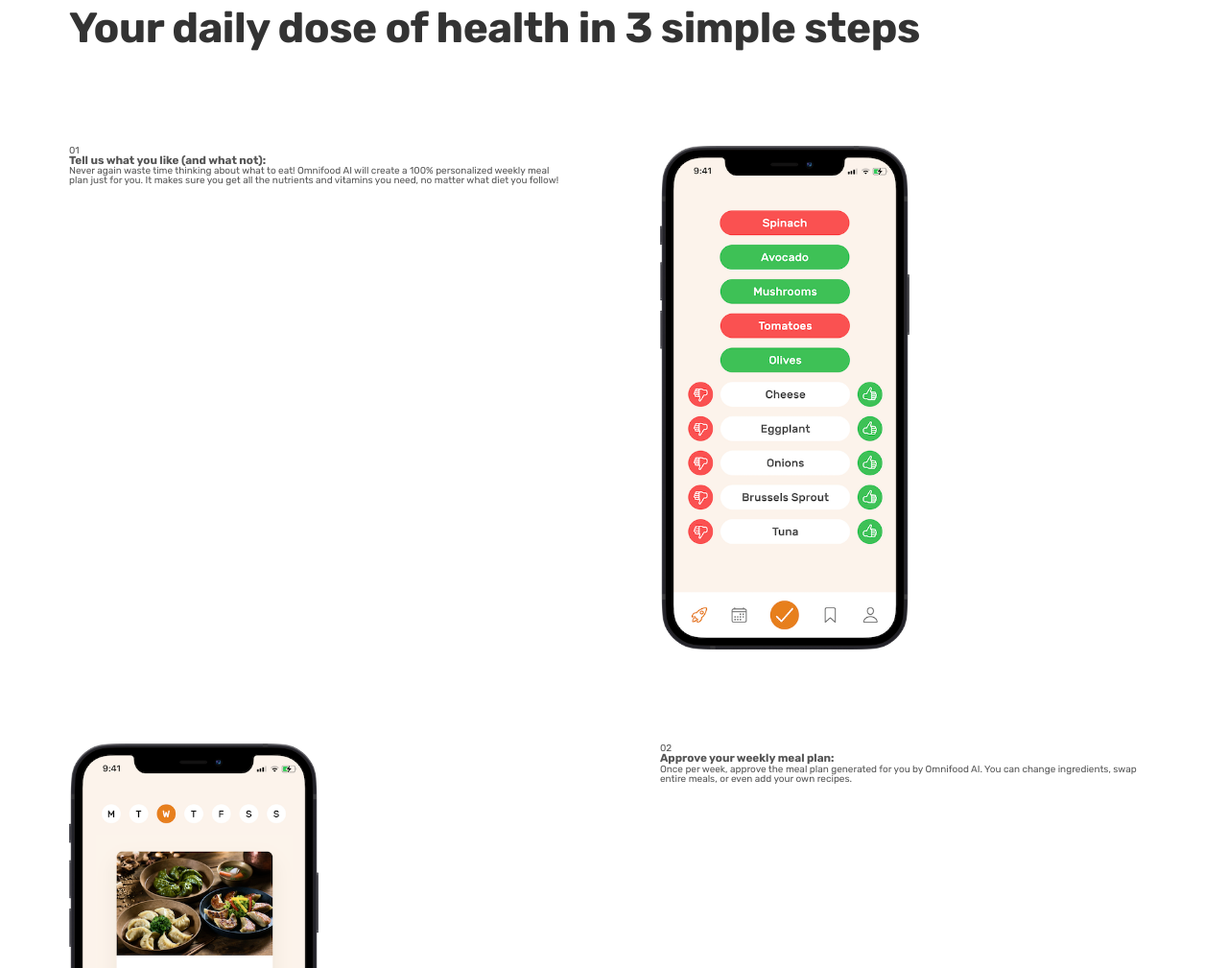
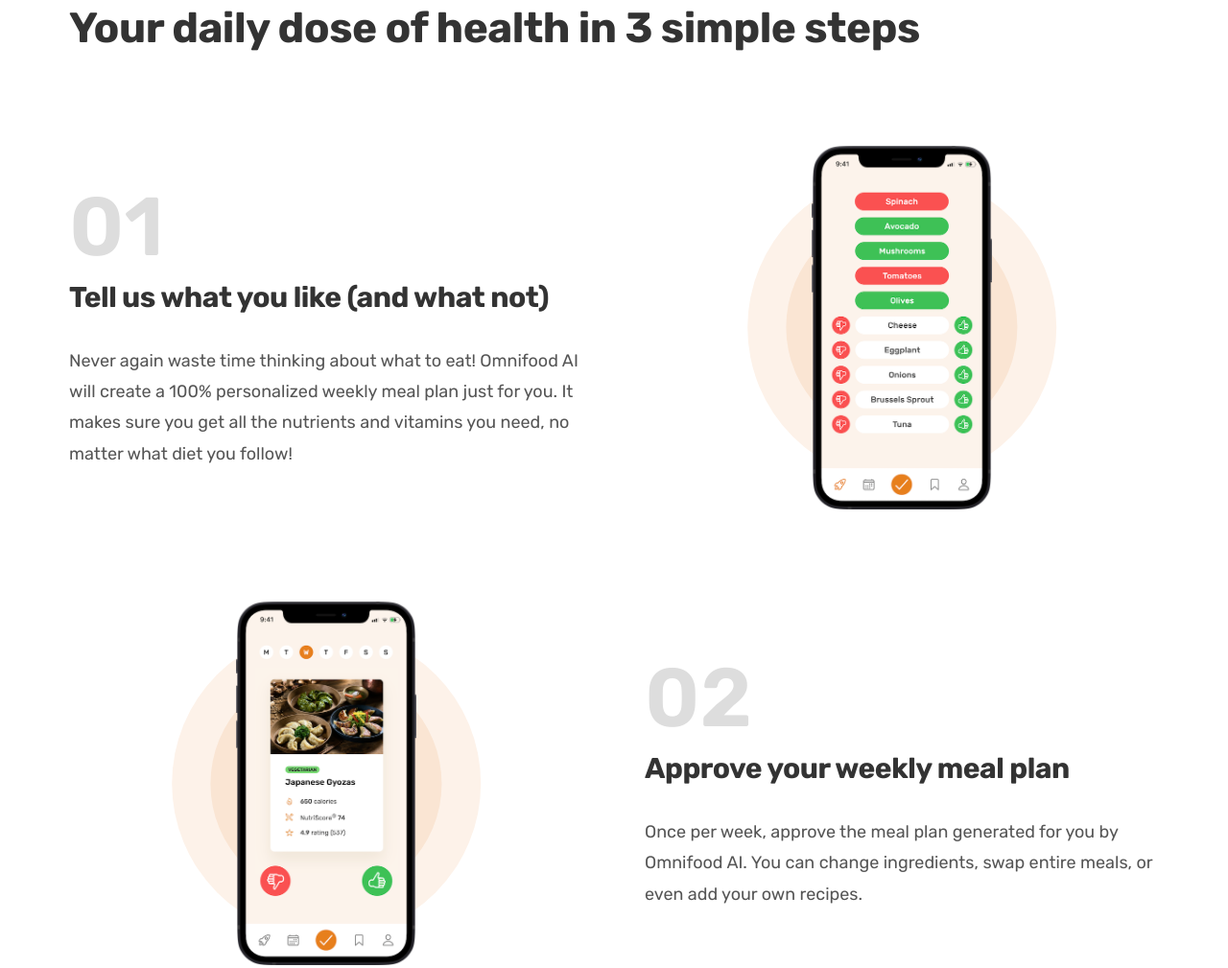
Before and after one commit to dulanjanabandara/omnifood-frontend, a plain HTML site: page index.html in a window 1280 px wide. Shown: the part 879-1888 px from the top of the page at 96% size. Drawn offline with Linux system fonts and the light colour scheme; a web font is replaced by a local one.

Commit message:
How it works section completed.

```diff
--- /dev/null
+++ b/css/general.css
@@ -0,0 +1,137 @@
+* {
+  padding: 0;
+  margin: 0;
+  box-sizing: border-box;
+}
+
+html {
+  /* font-size: 10px; */
+  /* 10px /16px = 0.625 = 62.5%*/
+  /* Percentage of user's browser font size setting */
+  font-size: 62.5%;
+}
+
+body {
+  font-family: "Rubik", sans-serif;
+  line-height: 1;
+  font-weight: 400;
+  color: #555;
+}
+
+/*******************************/
+/* General Reusable Components */
+/*******************************/
+
+.container {
+  /* 1140px */
+  max-width: 120rem;
+  padding: 0 3.2rem;
+  margin: 0 auto;
+}
+
+.grid {
+  display: grid;
+  column-gap: 6.4rem;
+  row-gap: 9.6rem;
+}
+
+.grid--2-cols {
+  grid-template-columns: repeat(2, 1fr);
+}
+
+.grid--3-cols {
+  grid-template-columns: repeat(3, 1fr);
+}
+
+.grid--4-cols {
+  grid-template-columns: repeat(4, 1fr);
+}
+
+.grid--center-v {
+  align-items: center;
+}
+
+.heading-primary,
+.heading-secondary,
+.heading-tertiary {
+  font-weight: 700;
+  color: #333;
+  /* color: #45260a; */
+  /* color: #343a40; */
+  letter-spacing: -0.5px;
+}
+
+.heading-primary {
+  font-size: 5.2rem;
+  line-height: 1.05;
+  margin-bottom: 3.2rem;
+}
+
+.heading-secondary {
+  font-size: 4.4rem;
+  line-height: 1.2;
+  margin-bottom: 9.6rem;
+}
+
+.heading-tertiary {
+  font-size: 3rem;
+  line-height: 1.2;
+  margin-bottom: 3.2rem;
+}
+
+.subheading {
+  display: block;
+  font-size: 1.6rem;
+  font-weight: 500;
+  color: #cf711f;
+  text-transform: uppercase;
+  margin-bottom: 1.6rem;
+  letter-spacing: 0.75px;
+}
+
+.btn:link,
+.btn:visited {
+  display: inline-block;
+
+  text-decoration: none;
+  font-size: 2rem;
+  font-weight: 600;
+  padding: 1.6rem 3.2rem;
+  border-radius: 150px;
+
+  transition: background-color 0.3s;
+  -webkit-transition: background-color 0.3s;
+  -moz-transition: background-color 0.3s;
+  -ms-transition: background-color 0.3s;
+  -o-transition: background-color 0.3s;
+}
+
+.btn--full:link,
+.btn--full:visited {
+  background-color: #e67e22;
+  color: #fff;
+}
+
+.btn--full:hover,
+.btn--full:active {
+  background-color: #cf711f;
+}
+
+.btn--outline:link,
+.btn--outline:visited {
+  color: #555;
+  background-color: #fff;
+}
+
+.btn--outline:hover,
+.btn--outline:active {
+  color: #555;
+  background-color: #fdf2e9;
+
+  /* Trick to add border inside */
+  box-shadow: inset 0 0 0 3px #fff;
+}
+
+.margin-right-sm {
+  margin-right: 1.6rem !important;
+}
--- a/css/style.css
+++ b/css/style.css
@@ -1,129 +1,3 @@
-* {
-  padding: 0;
-  margin: 0;
-  box-sizing: border-box;
-}
-
-html {
-  /* font-size: 10px; */
-  /* 10px /16px = 0.625 = 62.5%*/
-  /* Percentage of user's browser font size setting */
-  font-size: 62.5%;
-}
-
-body {
-  font-family: "Rubik", sans-serif;
-  line-height: 1;
-  font-weight: 400;
-  color: #555;
-}
-
-/*******************************/
-/* General Reusable Components */
-/*******************************/
-
-.container {
-  /* 1140px */
-  max-width: 120rem;
-  padding: 0 3.2rem;
-  margin: 0 auto;
-}
-
-.grid {
-  display: grid;
-  gap: 9.6rem;
-}
-
-.grid--2-cols {
-  grid-template-columns: repeat(2, 1fr);
-}
-
-.grid--3-cols {
-  grid-template-columns: repeat(3, 1fr);
-}
-
-.grid--4-cols {
-  grid-template-columns: repeat(4, 1fr);
-}
-
-.heading-primary,
-.heading-secondary {
-  font-weight: 700;
-  color: #333;
-  /* color: #45260a; */
-  /* color: #343a40; */
-  letter-spacing: -0.5px;
-}
-
-.heading-primary {
-  font-size: 5.2rem;
-  line-height: 1.05;
-  margin-bottom: 3.2rem;
-}
-
-.heading-secondary {
-  font-size: 4.4rem;
-  line-height: 1.2;
-  margin-bottom: 9.6rem;
-}
-
-.subheading {
-  display: block;
-  font-size: 1.6rem;
-  font-weight: 500;
-  color: #cf711f;
-  text-transform: uppercase;
-  margin-bottom: 1.6rem;
-  letter-spacing: 0.75px;
-}
-
-.btn:link,
-.btn:visited {
-  display: inline-block;
-
-  text-decoration: none;
-  font-size: 2rem;
-  font-weight: 600;
-  padding: 1.6rem 3.2rem;
-  border-radius: 150px;
-
-  transition: background-color 0.3s;
-  -webkit-transition: background-color 0.3s;
-  -moz-transition: background-color 0.3s;
-  -ms-transition: background-color 0.3s;
-  -o-transition: background-color 0.3s;
-}
-
-.btn--full:link,
-.btn--full:visited {
-  background-color: #e67e22;
-  color: #fff;
-}
-
-.btn--full:hover,
-.btn--full:active {
-  background-color: #cf711f;
-}
-
-.btn--outline:link,
-.btn--outline:visited {
-  color: #555;
-  background-color: #fff;
-}
-
-.btn--outline:hover,
-.btn--outline:active {
-  color: #555;
-  background-color: #fdf2e9;
-
-  /* Trick to add border inside */
-  box-shadow: inset 0 0 0 3px #fff;
-}
-
-.margin-right-sm {
-  margin-right: 1.6rem !important;
-}
-
 /**********************/
 /* Header */
 /**********************/
@@ -162,10 +36,6 @@ body {
   font-weight: 500;
   font-size: 1.8rem;
   transition: all 0.3s;
-  -webkit-transition: all 0.3s;
-  -moz-transition: all 0.3s;
-  -ms-transition: all 0.3s;
-  -o-transition: all 0.3s;
 }
 
 .main-nav-link:hover,
@@ -177,10 +47,6 @@ body {
 .main-nav-link.nav-cta:visited {
   padding: 1.2rem 2.4rem;
   border-radius: 9px;
-  -webkit-border-radius: 9px;
-  -moz-border-radius: 9px;
-  -ms-border-radius: 9px;
-  -o-border-radius: 9px;
   color: #fff;
   background-color: #e67e22;
 }
@@ -260,6 +126,54 @@ body {
   padding: 9.6rem 0;
 }
 
+.step-number {
+  font-size: 8.6rem;
+  font-weight: 600;
+  color: #ddd;
+  margin-bottom: 1.2rem;
+}
+
+.step-description {
+  font-size: 1.8rem;
+  line-height: 1.8;
+}
+
+.step-img-box {
+  display: flex;
+  align-items: center;
+  justify-content: center;
+  position: relative;
+}
+
+.step-img-box::before,
+.step-img-box::after {
+  content: "";
+  display: block;
+  border-radius: 50%;
+  position: absolute;
+  top: 50%;
+  left: 50%;
+  transform: translate(-50%, -50%);
+}
+
+.step-img-box::before {
+  width: 60%;
+  /*height: 60%;*/
+
+  /*60% of parent's width*/
+  padding-bottom: 60%;
+
+  background-color: #fdf2e9;
+  z-index: -2;
+}
+
+.step-img-box::after {
+  width: 45%;
+  padding-bottom: 45%;
+  background-color: #fae5d3;
+  z-index: -1;
+}
+
 .step-img {
-  width: 50%;
+  width: 35%;
 }
--- a/index.html
+++ b/index.html
@@ -13,6 +13,7 @@
     />
 
     <link rel="stylesheet" href="css/style.css" />
+    <link rel="stylesheet" href="css/general.css" />
 
     <title>Omnifood</title>
   </head>
@@ -79,12 +80,12 @@
           </h2>
         </div>
 
-        <div class="container grid grid--2-cols">
+        <div class="container grid grid--2-cols grid--center-v">
           <!-- STEP 01 -->
           <div class="step-text-box">
             <p class="step-number">01</p>
             <h3 class="heading-tertiary">
-              Tell us what you like (and what not):
+              Tell us what you like (and what not)
             </h3>
             <p class="step-description">
               Never again waste time thinking about what to eat! Omnifood AI
@@ -112,7 +113,7 @@
 
           <div class="step-text-box">
             <p class="step-number">02</p>
-            <h3 class="heading-tertiary">Approve your weekly meal plan:</h3>
+            <h3 class="heading-tertiary">Approve your weekly meal plan</h3>
             <p class="step-description">
               Once per week, approve the meal plan generated for you by Omnifood
               AI. You can change ingredients, swap entire meals, or even add
@@ -123,7 +124,7 @@
           <!-- STEP 03 -->
           <div class="step-text-box">
             <p class="step-number">03</p>
-            <h3 class="heading-tertiary">Receive meals at convenient time:</h3>
+            <h3 class="heading-tertiary">Receive meals at convenient time</h3>
             <p class="step-description">
               Best chefs in town will cook your selected meal every day, and we
               will deliver it to your door whenever works best for you. You can
```
